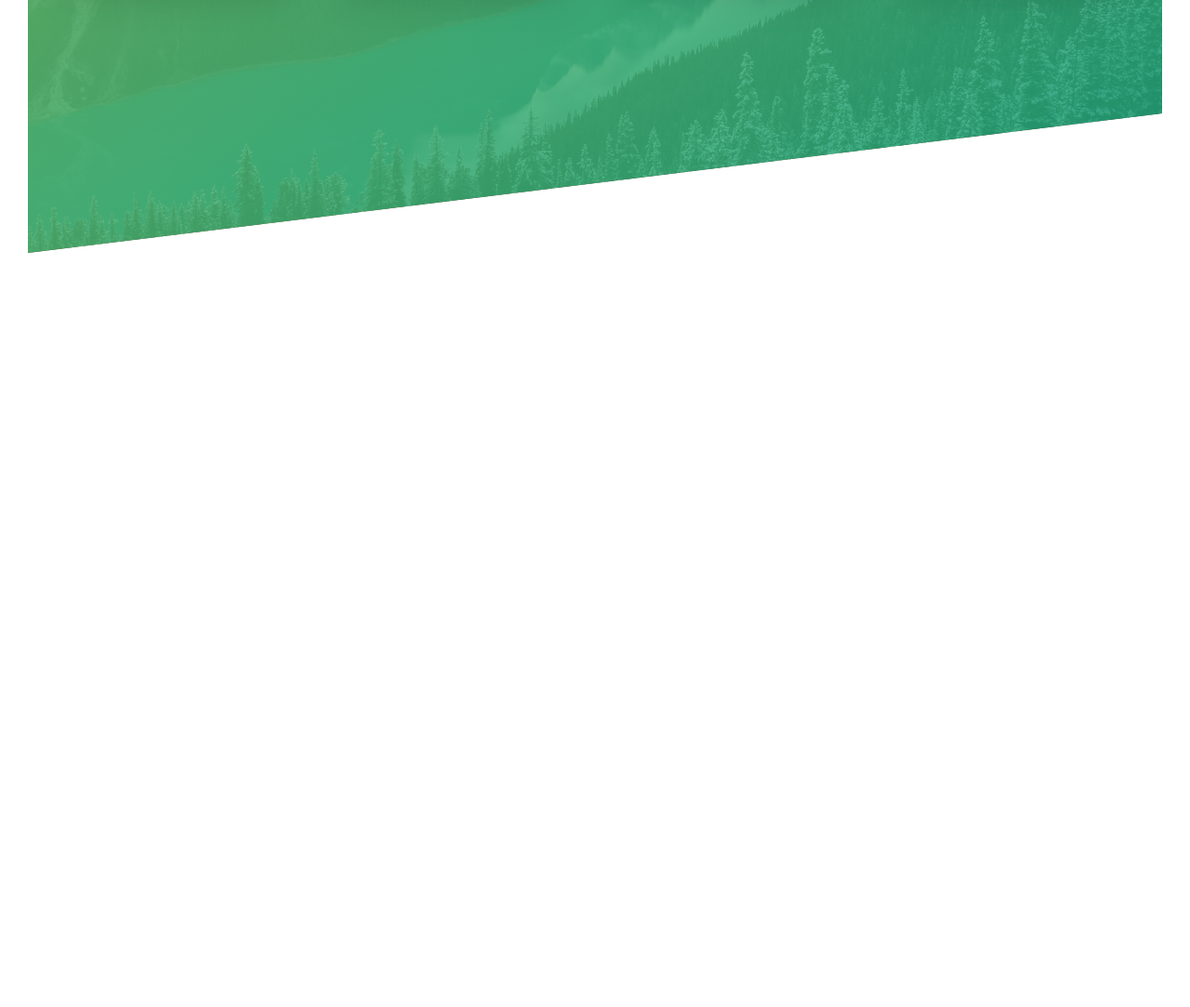
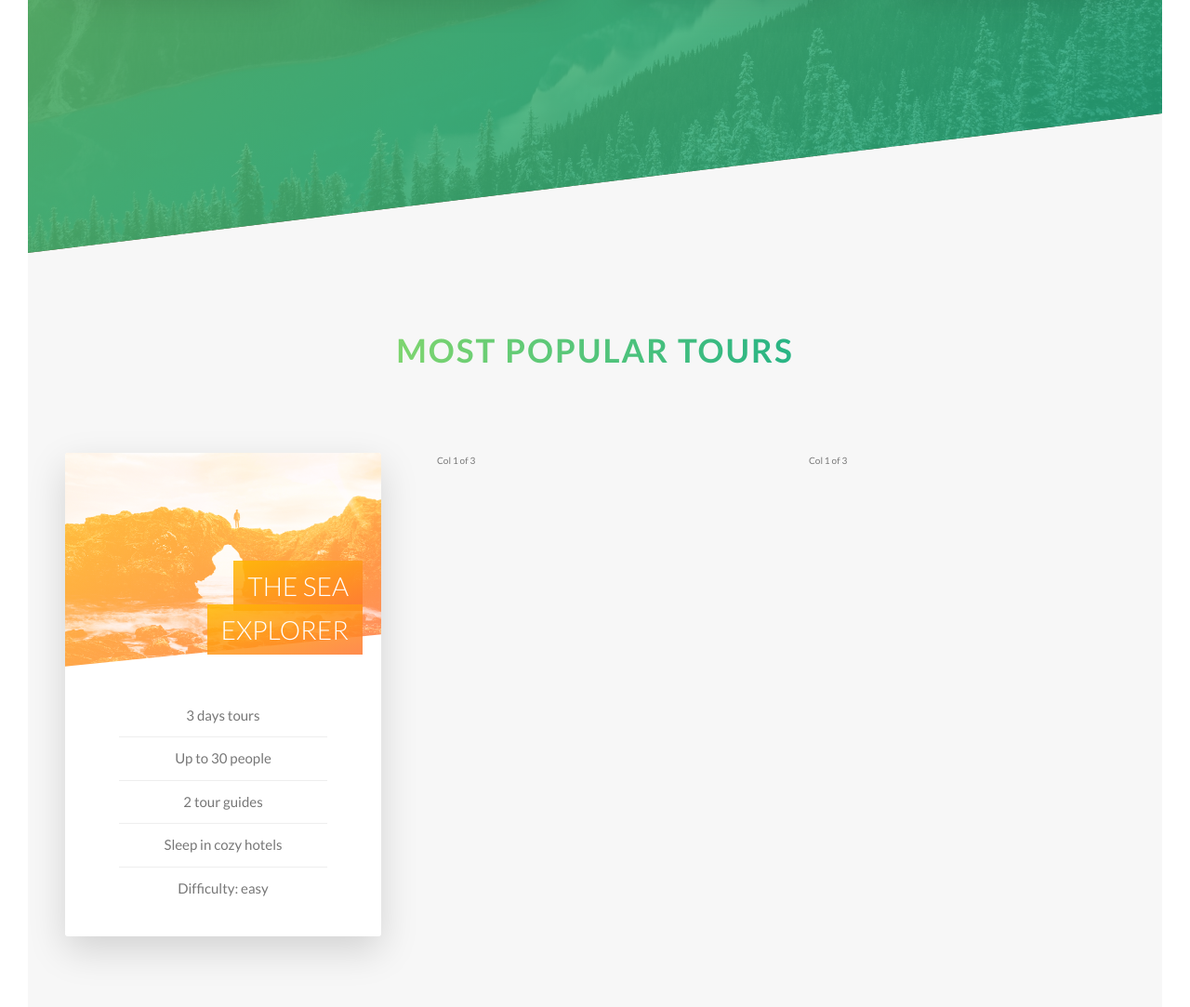
Before and after one commit to roshan-gh/natours, a website: page index.html in a window 1280 px wide. Shown: the part 2016-3099 px from the top of the page at 93% size. Before the commit the page ends 2288 px from the top, so only its background shows below. Drawn offline with Linux system fonts and the light colour scheme.

Commit message:
section tours added

```diff
--- a/index.html
+++ b/index.html
@@ -114,6 +114,43 @@
                 </div>
             </div>
         </section>
+        <section class="section-tours">
+            <div class="u-center-text u-margin-bottom-big">
+                <h2 class="heading-secondry">
+                    Most popular tours
+                </h2>
+            </div>
+            <div class="row">
+                <div class="col-1-of-3">
+                    <div class="card">
+                        <div class="card__side card__side--front">
+                            <div class="card__picture card__picture--1">
+                                &nbsp;
+                            </div>
+                            <h4 class="card__heading">
+                                <span class="card__heading-span card__heading-span--1">
+                                    The sea explorer
+                                </span>
+                            </h4>
+                            <div class="card__details">
+                                <ul>
+                                    <li>3 days tours</li>
+                                    <li>Up to 30 people</li>
+                                    <li>2 tour guides</li>
+                                    <li>Sleep in cozy hotels</li>
+                                    <li>Difficulty: easy</li>
+                                </ul>
+                            </div>
+                        </div>
+                        <div class="card__side card__side--back card__side--back-1">
+                            Back
+                        </div>
+                    </div>
+                </div>
+                <div class="col-1-of-3">Col 1 of 3</div>
+                <div class="col-1-of-3">Col 1 of 3</div>
+            </div>
+        </section>
     </main>
 </body>
 
--- a/sass/abstracts/_variables.scss
+++ b/sass/abstracts/_variables.scss
@@ -2,7 +2,12 @@
 $color-primary: #55c57a;
 $color-primary-light: #7ed56f;
 $color-primary-dark: #28b485;
+$color-secondry-light: #ffb900;
+$color-secondry-dark: #ff7730;
+$color-tertiary-light: #2998ff;
+$color-tertiary-dark: #5643fa;
 $color-gray-light-1: #f7f7f7;
+$color-gray-light-2: #eee;
 $color-gray-dark: #777;
 $color-white: #fff;
 $color-black: #000;
--- /dev/null
+++ b/sass/components/_cards.scss
@@ -0,0 +1,86 @@
+.card {
+    //Functionality
+    perspective: 150rem;
+    -moz-perspective: 150rem;
+    position: relative;
+    height: 52rem;
+    &__side {
+        height: 52rem;
+        transition: all 0.8s ease;
+        position: absolute;
+        top: 0;
+        left: 0;
+        width: 100%;
+        backface-visibility: hidden;
+        border-radius: 3px;
+        box-shadow: 0 1.5rem 4rem rgba($color-black, 0.15);
+        overflow: hidden; //For keeping the border-radius working after we put the background-image
+        &--front {
+            background-color: $color-white;
+        }
+        &--back {
+            transform: rotateY(180deg);
+            &-1 {
+                background-image: linear-gradient(to right bottom, $color-secondry-light, $color-secondry-dark);
+            }
+        }
+    }
+    &:hover &__side--front {
+        transform: rotateY(-180deg);
+    }
+    &:hover &__side--back {
+        transform: rotateY(0deg);
+    }
+    //Cards Style
+    &__picture {
+        background-size: cover;
+        height: 23rem;
+        background-blend-mode: screen;
+        -webkit-clip-path: polygon(0 0, 100% 0, 100% 85%, 0 100%);
+        clip-path: polygon(0 0, 100% 0, 100% 85%, 0 100%);
+        &--1 {
+            background-image: linear-gradient(to right bottom, $color-secondry-light, $color-secondry-dark), url(../img/nat-5.jpg);
+        }
+        &--2 {
+            background-image: url(../img/nat-5.jpg);
+        }
+        &--3 {
+            background-image: url(../img/nat-5.jpg);
+        }
+    }
+    &__heading {
+        color: $color-white;
+        text-transform: uppercase;
+        font-size: 2.8rem;
+        font-weight: 300;
+        position: absolute;
+        text-align: right;
+        top: 12rem;
+        right: 2rem;
+        width: 75%;
+    }
+    &__heading-span {
+        padding: 1rem 1.5rem;
+        -webkit-box-decoration-break: clone; //to work in chrome
+        box-decoration-break: clone; //clone all specification like padding for all the lines that is actually a box
+        &--1 {
+            background-image: linear-gradient( to right bottom, rgba($color-secondry-light, 0.85), rgba($color-secondry-dark, 0.85));
+        }
+    }
+    &__details {
+        padding: 3rem;
+        ul {
+            list-style: none;
+            width: 80%;
+            margin: 0 auto;
+            li {
+                text-align: center;
+                font-size: 1.5rem;
+                padding: 1rem;
+                &:not(:last-child) {
+                    border-bottom: 1px solid $color-gray-light-2;
+                }
+            }
+        }
+    }
+}
--- a/sass/layouts/_header.scss
+++ b/sass/layouts/_header.scss
@@ -1,9 +1,10 @@
 .header {
     height: 95vh;
-    background-image: linear-gradient(to right bottom, rgba($color-primary-light, 0.8), rgba($color-primary-dark, 0.8)), url('../img/hero.jpg');
+    background-image: linear-gradient(to right bottom, rgba($color-primary-light, 0.8), rgba($color-primary-dark, 0.8)), url("../img/hero.jpg");
     background-size: cover;
     background-position: top;
     position: relative;
+    -webkit-clip-path: polygon(0 0, 100% 0, 100% 75vh, 0 100%); //To work in all browsers
     clip-path: polygon(0 0, 100% 0, 100% 75vh, 0 100%);
     &__logo-box {
         position: absolute;
--- a/sass/main.scss
+++ b/sass/main.scss
@@ -6,6 +6,7 @@
 @import "base/typography";
 @import "base/utilities";
 @import "components/button";
+@import "components/cards";
 @import "components/composition";
 @import "components/feature-box";
 @import "layouts/header";
--- a/sass/pages/_home.scss
+++ b/sass/pages/_home.scss
@@ -14,3 +14,9 @@
         transform: skewY(7deg);
     }
 }
+
+.section-tours {
+    background-color: $color-gray-light-1;
+    padding: 25rem 0 50rem 0;
+    margin-top: -10rem;
+}
```
Also changed, not shown: css/style.css.
